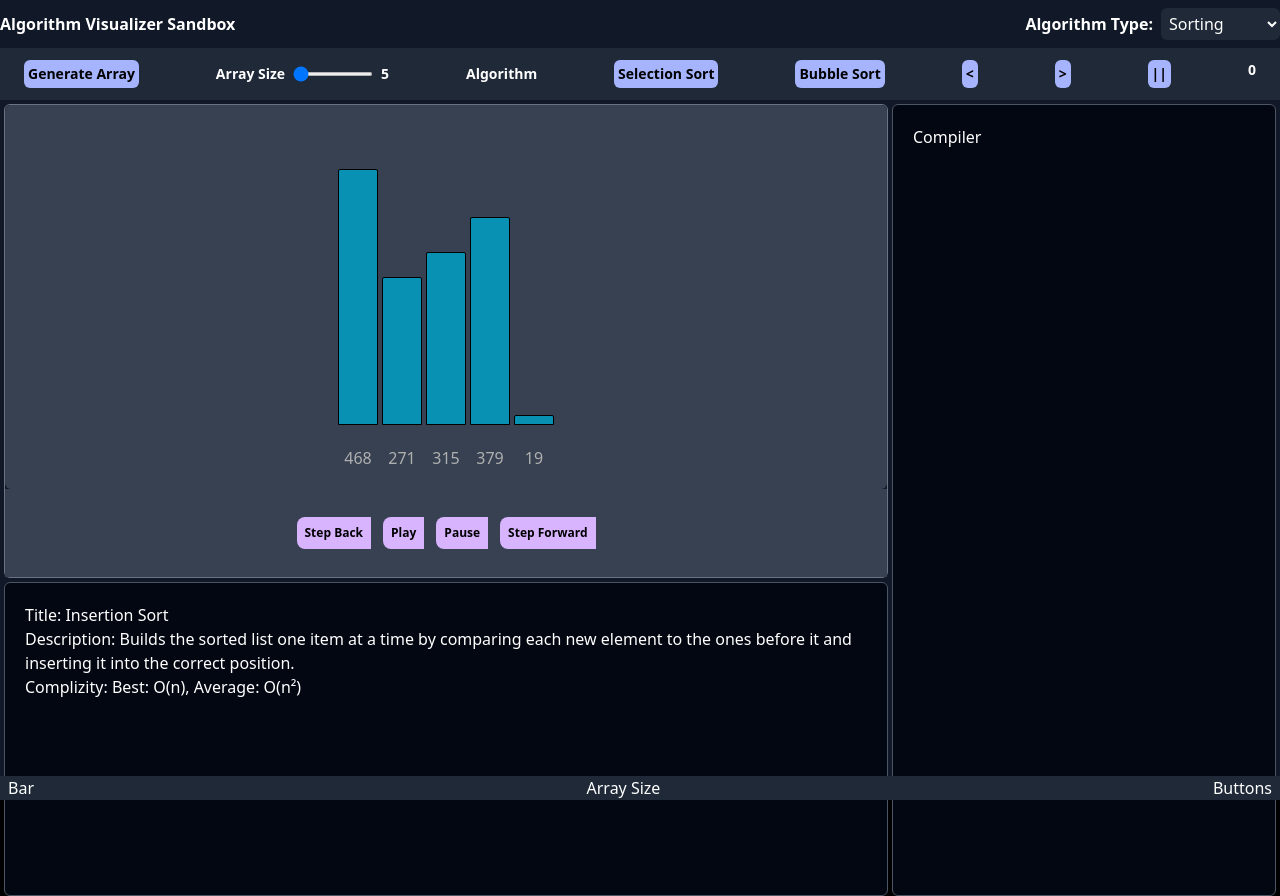
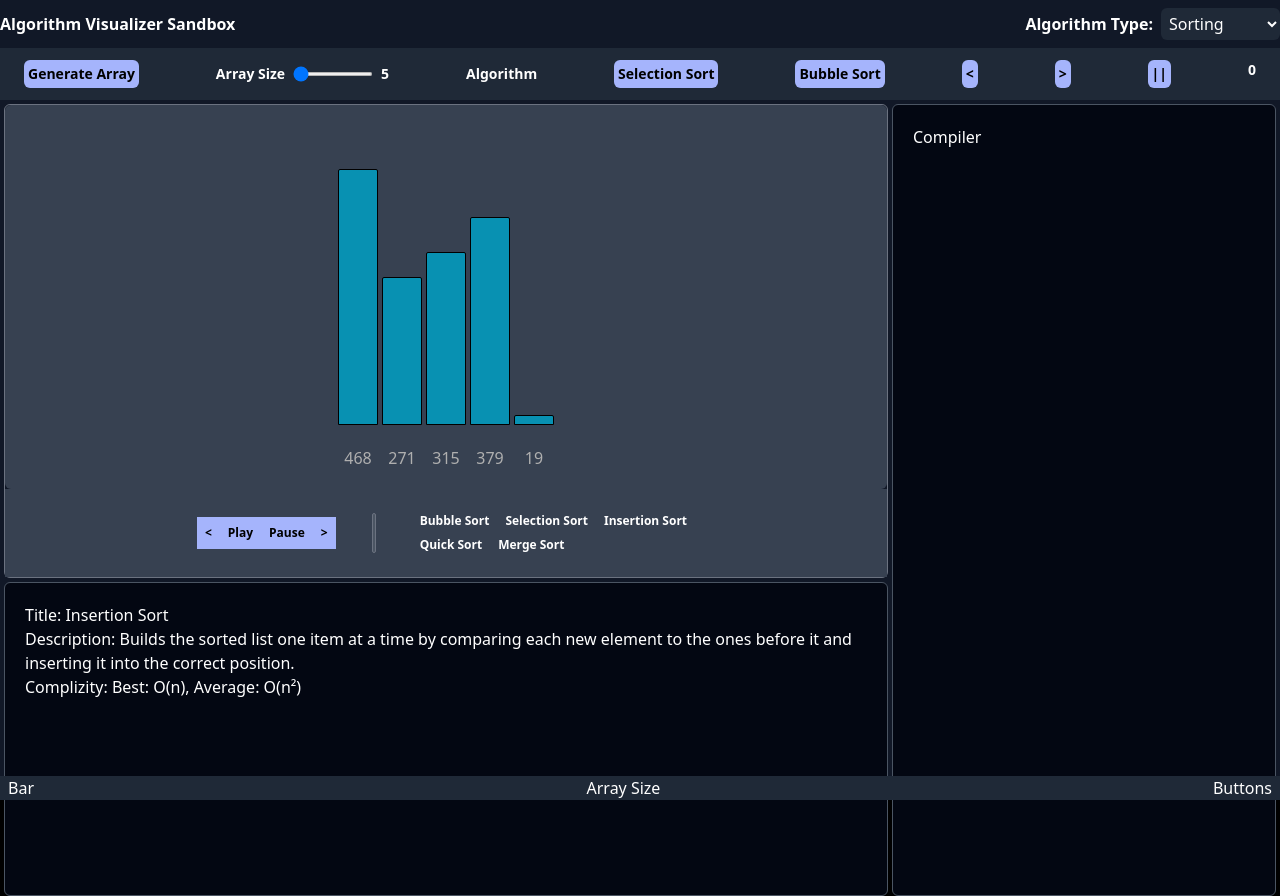
Before and after one commit to UzairHilal/Algorithm-Visualizer-Sandbox, a React (Vite) app: page / in a window 1280 px wide. Built offline with nearby package versions, Linux system fonts and the light colour scheme.

Commit message:
uiUpdate: playback buttons

```diff
--- a/src/App.jsx
+++ b/src/App.jsx
@@ -1,5 +1,3 @@
-import { insertionSort } from "./algorithms/Sorting/InsertionSort";
-import { algorithmInfo } from "./constants/algorithmInfo";
 import Header from "./components/Header";
 import ControlPanel from "./components/ControlPanel";
 import VisualizationCanvas from "./components/VisualizerCanvas";
--- a/src/components/ArrayBars.jsx
+++ b/src/components/ArrayBars.jsx
@@ -12,11 +12,12 @@ const ArrayBars = ({ randomArray, maxValueInArray, barsRef, arraySize }) => {
           }}
         >
           <p
-            className={`w-8 h-8 opacity-100 absolute -bottom-[50px] flex justify-center items-center transition-all ${
-              arraySize >= 10
-                ? `-rotate-45 text-[12px] border-none`
-                : `rotate-0`
-            }border-2 p-2 border-gray-500  text-gray-200`}
+            className={`w-8 h-8 opacity-100 absolute -bottom-[50px] flex items-center transition-all ${arraySize < 8 && `justify-center`} ${
+              (arraySize >= 8 &&
+                arraySize <= 14 &&
+                `-rotate-45 justify-center text-[12px] border-none`)
+            } ${arraySize >= 15 && `-rotate-90 justify-end text-[10px] border-none`}
+           text-gray-200`}
           >
             {elem}
           </p>
--- a/src/components/Controls.jsx
+++ b/src/components/Controls.jsx
@@ -2,16 +2,37 @@ import Button from "./ui/Button";
 
 const Controls = () => {
   return (
-    <div className="flex justify-center opacity-100 bg-gray-700">
-      <div className="w- py-7 flex flex-row gap-3  justify-between text-xs bottom-10 opacity-100 transition-all px-9">
-        <Button
-          title={"Step Back"}
-          className=""
-          onClick={() => alert("hello")}
-        />
+    <div className="flex justify-center items-center opacity-100 bg-gray-700">
+      <div className="py-7 flex flex-row  justify-between text-xs bottom-10 opacity-100 transition-all px-9">
+        <Button title={"<"} className="" onClick={() => alert("hello")} />
         <Button title={"Play"} />
         <Button title={"Pause"} />
-        <Button title={"Step Forward"} />
+        <Button title={">"} />
+      </div>
+
+      <div className="w-1 h-14 sm:h-10 bg-gray-600 border border-gray-500 rounded"></div>
+
+      <div className="flex flex-col justify-between text-xs opacity-100 transition-all px-9">
+        <div>
+          <button className=" text-white font-bold rounded-lg px-2 py-1 hover:bg-gray-500">
+            Bubble Sort
+          </button>
+          <button className=" text-white font-bold rounded-lg px-2 py-1 hover:bg-gray-500">
+            Selection Sort
+          </button>
+          <button className=" text-white font-bold rounded-lg px-2 py-1 hover:bg-gray-500">
+            Insertion Sort
+          </button>
+        </div>
+
+        <div>
+          <button className=" text-white font-bold rounded-lg px-2 py-1 hover:bg-gray-500">
+            Quick Sort
+          </button>
+          <button className=" text-white font-bold rounded-lg px-2 py-1 hover:bg-gray-500">
+            Merge Sort
+          </button>
+        </div>
       </div>
     </div>
   );
--- a/src/components/ui/Button.jsx
+++ b/src/components/ui/Button.jsx
@@ -1,7 +1,7 @@
 
 function Button({title, onClick , className}) {
     return (
-        <button className= {`bg-purple-300 text-black font-bold rounded-l-lg px-2 py-2 hover:bg-purple-400 transition-colors duration-300 disabled:bg-gray-400 disabled:cursor-not-allowed disabled:hover:bg-gray-400 ${className}`}
+        <button className= {`bg-indigo-300 text-black font-bold px-2 py-2 hover:bg-[#363636] transition-colors duration-300 disabled:bg-gray-400 disabled:cursor-not-allowed disabled:hover:bg-gray-400 ${className}`}
         onClick={onClick}
         >
             {title}
```
